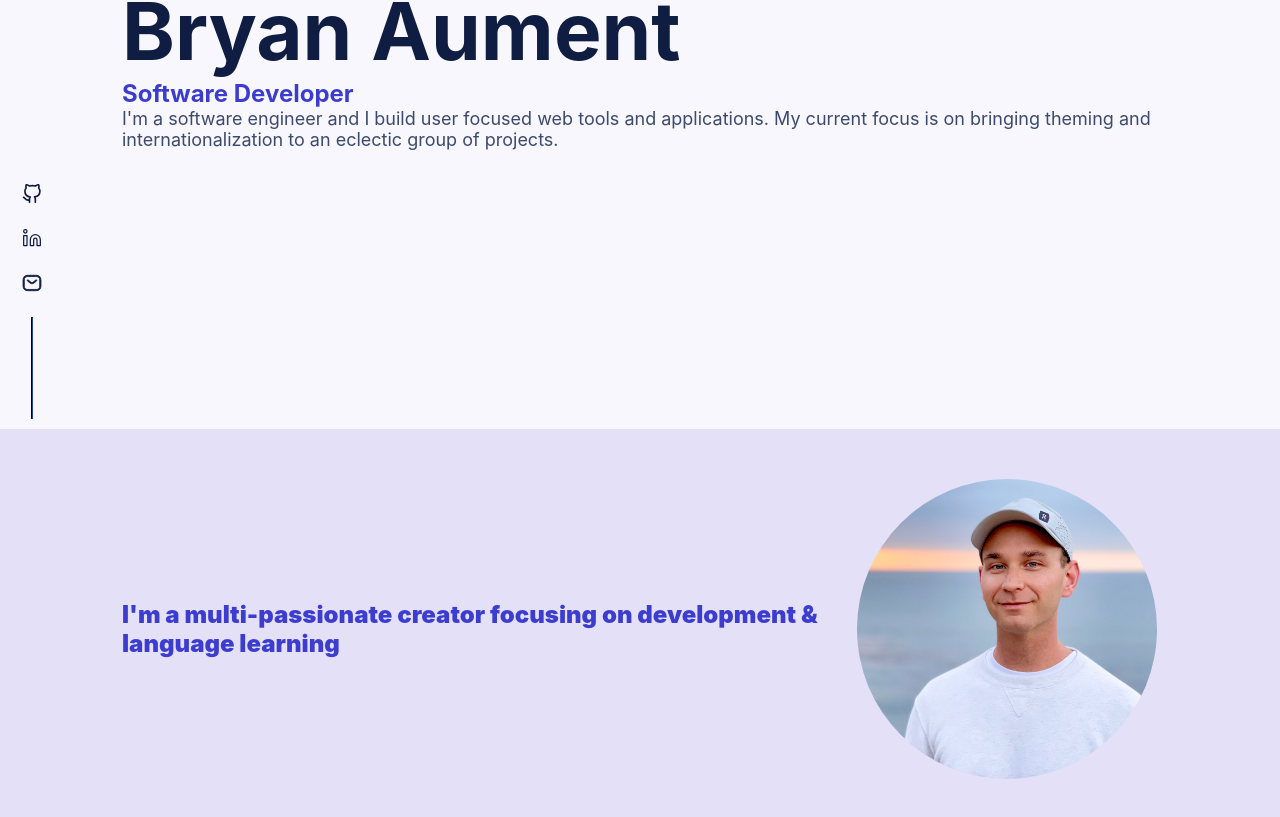
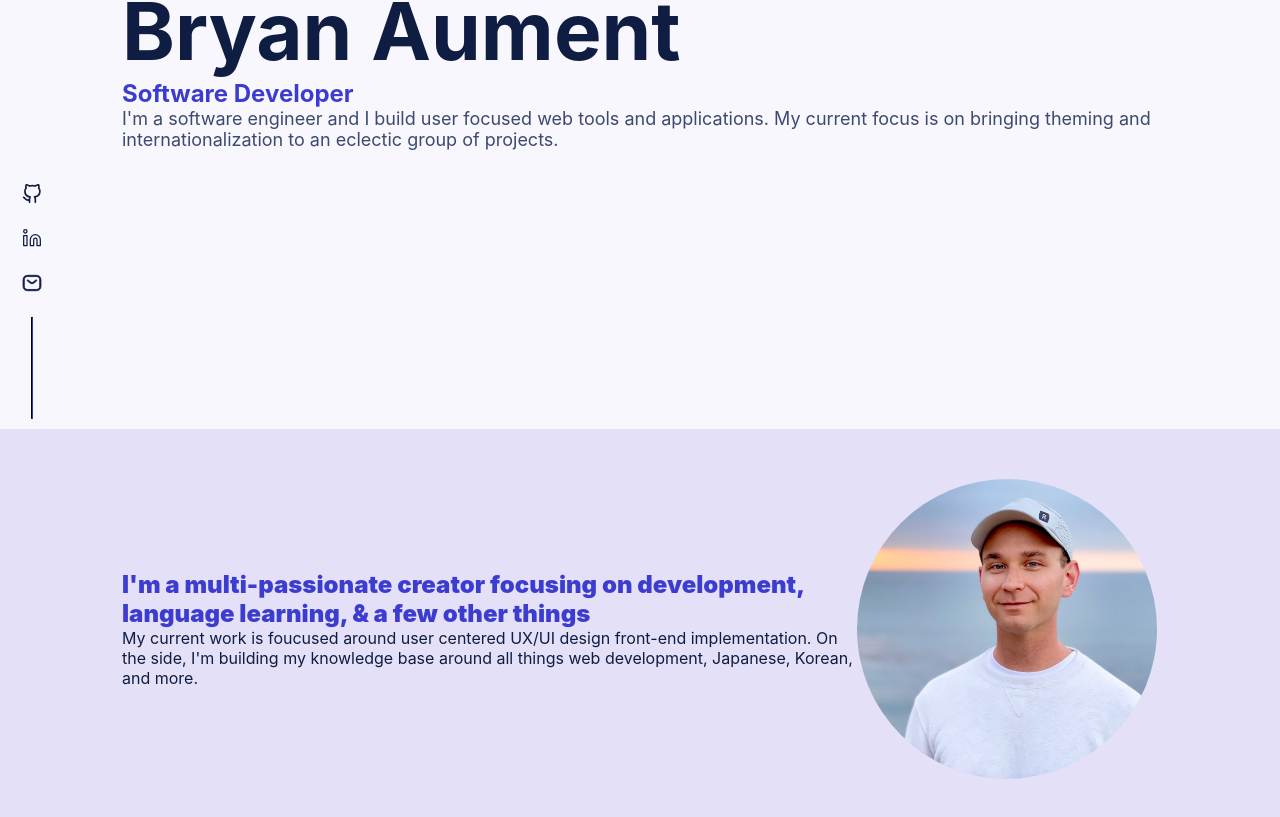
Before and after one commit to BryanAM/portfolio, a React (Create React App) app: page / in a window 1280 px wide. Shown: the part 371-1188 px from the top of the page. Built offline with nearby package versions, Linux system fonts and the light colour scheme.

Commit message:
japanese copy to about me

```diff
--- a/src/i18next/locales/en.json
+++ b/src/i18next/locales/en.json
@@ -8,7 +8,8 @@
       "intro": "I'm a software engineer and I build user focused web tools and applications. My current focus is on bringing theming and internationalization to an eclectic group of projects."
     },
     "landingIntro": {
-      "header": "I'm a multi-passionate creator focusing on development & language learning"
+      "about": "My current work is foucused around user centered UX/UI design front-end implementation. On the side, I'm building my knowledge base around all things web development, Japanese, Korean, and more.",
+      "header": "I'm a multi-passionate creator focusing on development, language learning, & a few other things"
     }
   },
   "menu": {
--- a/src/i18next/locales/jp.json
+++ b/src/i18next/locales/jp.json
@@ -8,6 +8,7 @@
       "intro": "ユーザー中心のウェブアプリとツールを実行するウェブ開発者です。現在はウェブアプリのテーマと言語や国際化を広まる興味を持っています。"
     },
     "landingIntro": {
+      "about": "私の役割とはUX/UIを中心としたデザインをフロントエンド開発で実装することです。仕事以外に日本語や韓国語の言語学とウェブ開発の知識を広めたりしていきます。",
       "header": "私というのは言語の学びと開発を中心にするパッションがあるクリエーターです。"
     }
   },
--- a/src/views/Landing/LandingIntro/LandingIntro.jsx
+++ b/src/views/Landing/LandingIntro/LandingIntro.jsx
@@ -5,12 +5,15 @@ import Bryan from '../../../assets/pictograms/bryan.jpeg';
 import './landingIntro.scss';
 
 function LandingIntro() {
-  const [t] = useTranslation();
+  const [t] = useTranslation('', { keyPrefix: 'landing.landingIntro' });
   return (
     <section className="landing-intro">
       <div className="max-content-width">
         <Stack className="landing-intro-stack" flexDirection="column" alignItems="center">
-          <h2 className="landing-intro-header">{t('landing.landingIntro.header')}</h2>
+          <Stack flexDirection="column">
+            <h2 className="landing-intro-header">{t('header')}</h2>
+            <p>{t('about')}</p>
+          </Stack>
           <img className="landing-intro-picture" src={Bryan} alt="bryan" />
         </Stack>
       </div>
```
